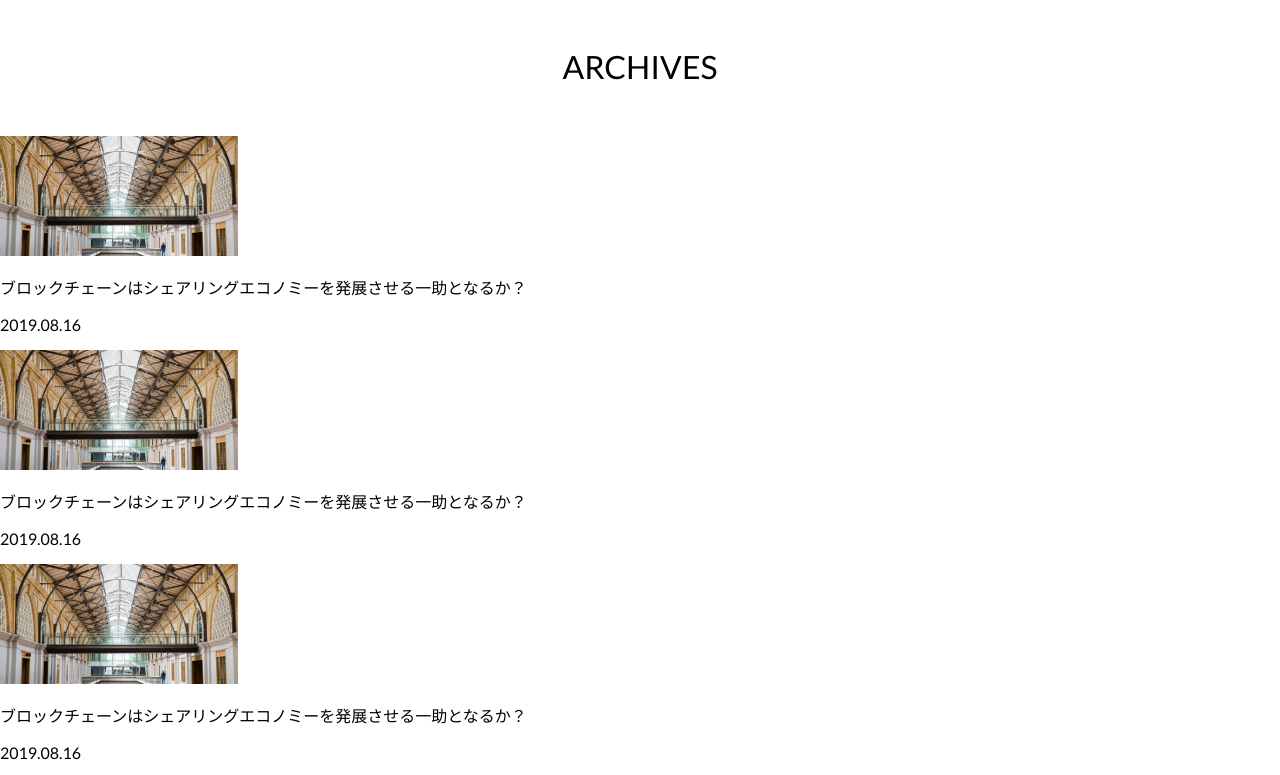
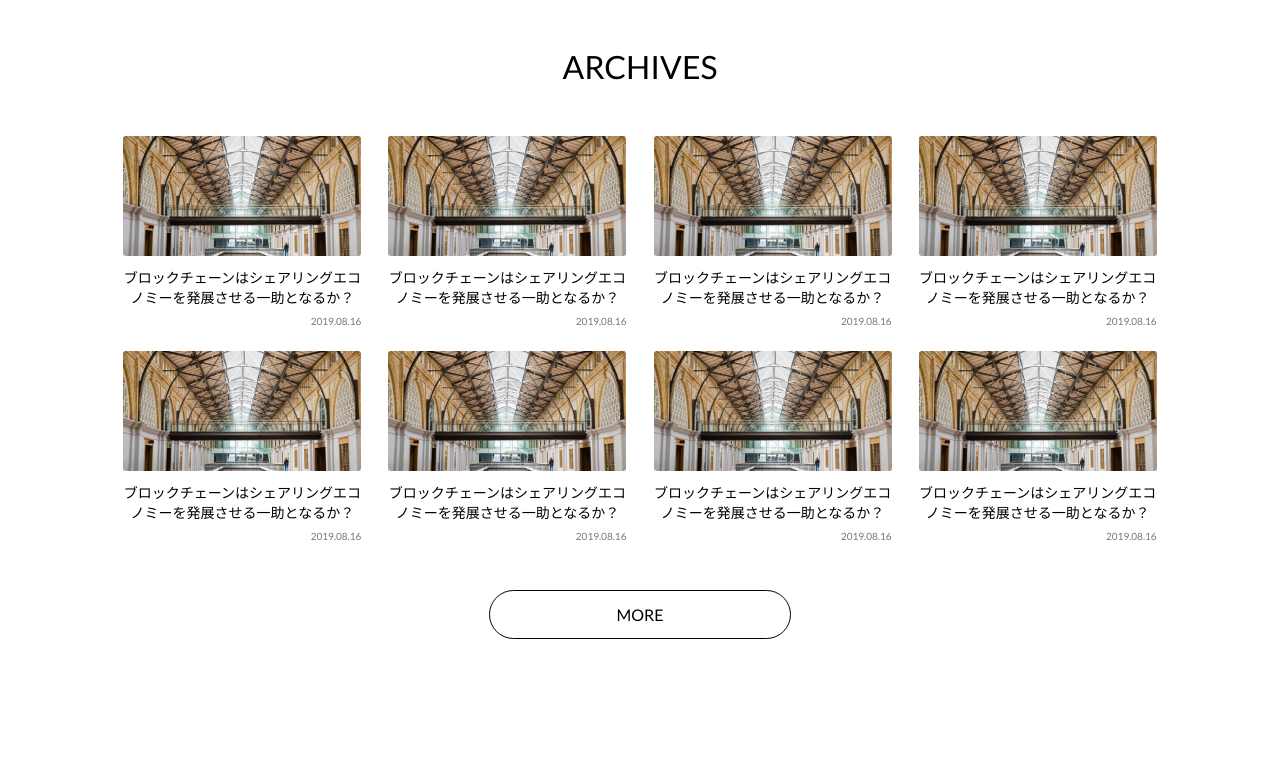
Before and after one commit to satoran/sass_base, a website built with Parcel: page index.html in a window 1280 px wide. Shown: the part 680-1455 px from the top of the page. After the commit the page ends 1419 px from the top, so only its background shows below. Built offline with nearby package versions, Linux system fonts and the light colour scheme.

Commit message:
add
added the archives news area and a button below.

```diff
--- a/index.html
+++ b/index.html
@@ -57,51 +57,54 @@
       <span>ARCHIVES</span>
     </div>
     <div class="archives-contents">
-      <div class="contents-image content-1">
+      <div class="contents-container content-1">
         <img src="contents-image.png">
         <p class="description">ブロックチェーンはシェアリングエコノミーを発展させる一助となるか？</p>
         <p class="date">2019.08.16</p>
       </div>
-      <div class="contents-image content-2">
+      <div class="contents-container content-2">
         <img src="contents-image.png">
         <p class="description">ブロックチェーンはシェアリングエコノミーを発展させる一助となるか？</p>
         <p class="date">2019.08.16</p>
       </div>
-      <div class="contents-image content-3">
+      <div class="contents-container content-3">
         <img src="contents-image.png">
         <p class="description">ブロックチェーンはシェアリングエコノミーを発展させる一助となるか？</p>
         <p class="date">2019.08.16</p>
       </div>
-      <div class="contents-image content-4">
+      <div class="contents-container content-4">
         <img src="contents-image.png">
         <p class="description">ブロックチェーンはシェアリングエコノミーを発展させる一助となるか？</p>
         <p class="date">2019.08.16</p>
       </div>
-      <div class="contents-image content-5">
+      <div class="contents-container content-5">
         <img src="contents-image.png">
         <p class="description">ブロックチェーンはシェアリングエコノミーを発展させる一助となるか？</p>
         <p class="date">2019.08.16</p>
       </div>
-      <div class="contents-image content-6">
+      <div class="contents-container content-6">
         <img src="contents-image.png">
         <p class="description">ブロックチェーンはシェアリングエコノミーを発展させる一助となるか？</p>
         <p class="date">2019.08.16</p>
       </div>
-      <div class="contents-image content-7">
+      <div class="contents-container content-7">
         <img src="contents-image.png">
         <p class="description">ブロックチェーンはシェアリングエコノミーを発展させる一助となるか？</p>
         <p class="date">2019.08.16</p>
       </div>
-      <div class="contents-image content-8">
+      <div class="contents-container content-8">
         <img src="contents-image.png">
         <p class="description">ブロックチェーンはシェアリングエコノミーを発展させる一助となるか？</p>
         <p class="date">2019.08.16</p>
       </div>
     </div>
+  </section>
+  <section class="button">
     <div class="more-button">
         <p>MORE</p>
     </div>
   </section>
+
 
 
   <!-- ここは編集しない -->
--- a/style.scss
+++ b/style.scss
@@ -50,10 +50,11 @@ header {
 }
 
 .title {
-  background: url("background-image.png");
+  background: url("background-image.png")no-repeat;
   height: 480px;
   background-position: center;
   margin-bottom: 60px;
+  position: relative;
 
   span {
     display: inline-block;
@@ -64,7 +65,6 @@ header {
     letter-spacing: 0;
     font-style: normal;
     padding: 200px;
-
   }
 
 }
@@ -89,7 +89,6 @@ header {
   .circle:first-child {
     border: 1px solid $main-color;
   }
-
 }
 
 // news-image
@@ -104,6 +103,7 @@ header {
       float: right;
       position: relative;
       width: 500px;
+      margin-right: 17px;
     }
 
     img {
@@ -119,7 +119,9 @@ header {
       font-style: normal;
       font-weight: 300;
     }
+  }
 }
+
 // news-topics
 .news-topics {
   width: 50vw;
@@ -149,7 +151,6 @@ header {
     }
   }
 }
-}
 
 .archives {
   margin: 0;
@@ -160,4 +161,50 @@ header {
     margin-bottom: 50px;
   }
 
+  .archives-contents {
+    text-align: center;
+    padding: 0 100px;
+
+  .contents-container {
+    width: 238px;
+    display: inline-block;
+    margin: 0 12px;
+
+    img {
+      margin-bottom: 8px;
+      border-radius: 3px;
+    }
+
+    .description{
+      font-size: 14px;
+      font-weight: 700px;
+      margin: 0 0 8px;
+    }
+
+    .date {
+      text-align: right;
+      font-size: 10px;
+      color: rgba(0, 0, 0, 0.54);
+      margin: 0 0 24px;
+    }
+  }
 }
+}
+
+// more
+
+.button {
+  text-align: center;
+
+  .more-button{
+    margin: 24px auto 100px;
+    width: 300px;
+    border: 1px solid $main-color;
+    border-radius: 50px;
+
+  p {
+    margin: 14px auto;;
+  }
+
+  }
+}
```
Also changed, not shown: dist/index.html, 4 other files.
